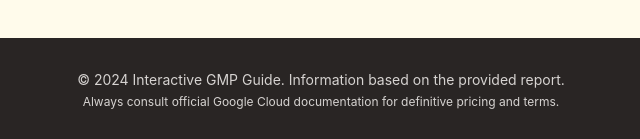
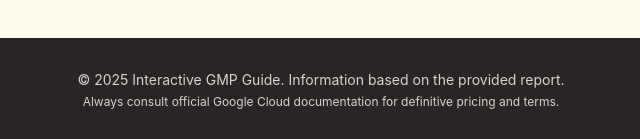
Before and after one commit to rjrizani/InteractiveCostMaps, a plain HTML site: page index.html in a window 1280 px wide. Shown: the part 5447-5586 px from the top of the page, 319-959 px from the left. Drawn offline with nearby package versions, Linux system fonts and the light colour scheme.

Commit message:
update year

```diff
--- a/index.html
+++ b/index.html
@@ -244,7 +244,7 @@
     </main>
 
     <footer class="bg-stone-800 text-stone-300 py-8 text-center">
-        <p class="text-sm">&copy; 2024 Interactive GMP Guide. Information based on the provided report.</p>
+        <p class="text-sm">&copy; 2025 Interactive GMP Guide. Information based on the provided report.</p>
         <p class="text-xs mt-1">Always consult official Google Cloud documentation for definitive pricing and terms.</p>
     </footer>
 
```
